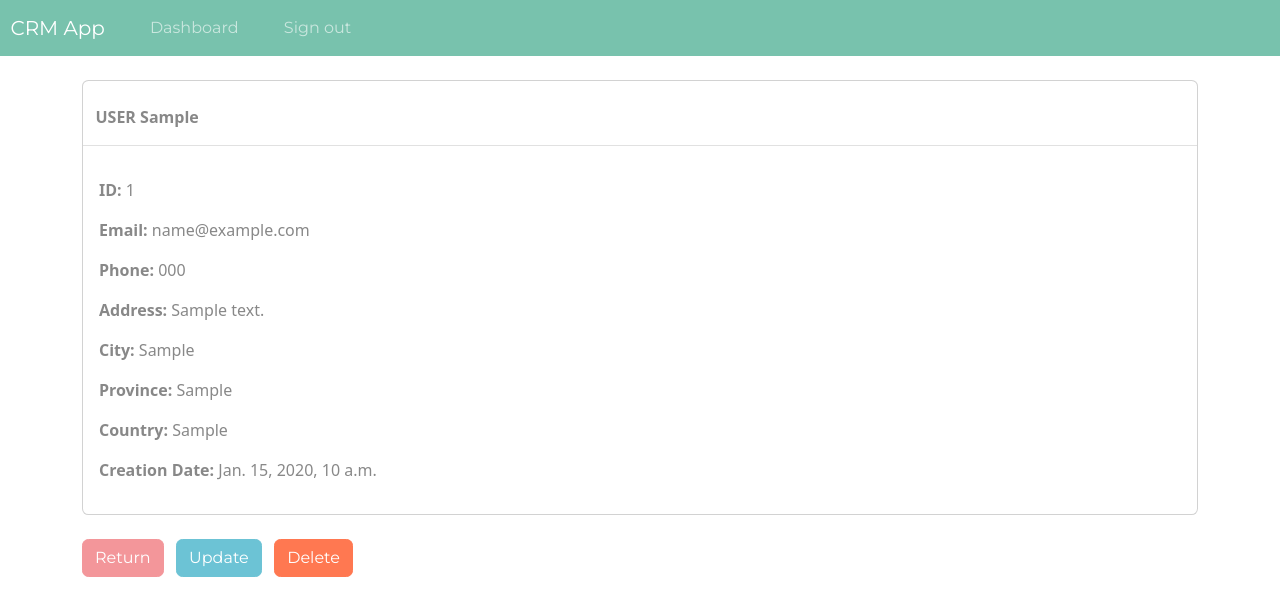
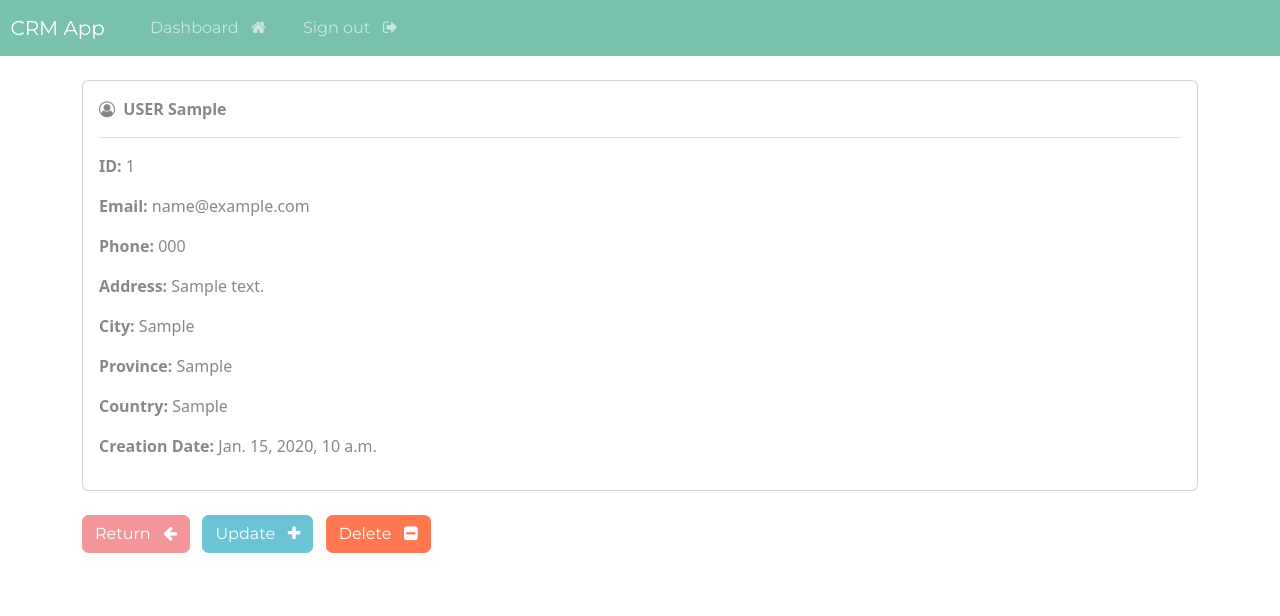
Before and after one commit to ersensarioglu/crmapp, a Django app: page /record/1 in a window 1280 px wide. Shown: the top 616 px of the page. Run offline with Django 5.2, Linux system fonts and the light colour scheme; a user stored in the database is signed in; tables that the repository leaves empty hold one stand-in row (values such as "Sample post").

Commit message:
tidy up to look nicer

```diff
--- a/website/webapp/templates/webapp/base.html
+++ b/website/webapp/templates/webapp/base.html
@@ -8,6 +8,7 @@
         <title>My CRM App</title>
         <link rel="stylesheet" type="text/css" href="https://bootswatch.com/5/minty/bootstrap.min.css">
         <link rel="stylesheet" type="text/css" href="{% static 'css/styles.css' %}">
+        <link rel="stylesheet" href="https://cdnjs.cloudflare.com/ajax/libs/font-awesome/4.7.0/css/font-awesome.min.css">
     </head>
     <body>
         {% include 'webapp/navbar.html' %}
--- a/website/webapp/templates/webapp/dashboard.html
+++ b/website/webapp/templates/webapp/dashboard.html
@@ -2,7 +2,7 @@
 {% block content %}
 <h5> Welcome to the dashboard page, {{user}}!</h5>
 <hr>
-<a class="btn btn-outline-primary btn-sm" href="{% url 'create-record' %}"> Create a new record </a>
+<a class="btn btn-outline-primary btn-sm" href="{% url 'create-record' %}"> Create a new record &nbsp; <i class="fa fa-plus-circle" aria-hidden="true"></i> </a>
 <hr>
 <table class="table table-hover table-bordered">
     <thead class="table-light">
@@ -32,7 +32,7 @@
             <td>{{record.province}}</td>
             <td>{{record.country}}</td>
             <td>{{record.creation_date}}</td>
-            <td><a href="{% url 'record' record.id %}"> Click me </a></td>
+            <td><a href="{% url 'record' record.id %}" class="btn btn-success btn-sm"> <i class="fa fa-eye" aria-hidden="true"></i> </a></td>
         </tr>
         {% endfor %}
     </tbody>
--- a/website/webapp/templates/webapp/index.html
+++ b/website/webapp/templates/webapp/index.html
@@ -10,7 +10,7 @@
         <h5> Keep track of records</h5>
         <hr>
         <br>
-        <a class="btn btn-primary" type="button" href="{% url 'register' %}"> Create your account </a>
+        <a class="btn btn-primary" type="button" href="{% url 'register' %}"> Create your account &nbsp; <i class="fa fa-user-plus" aria-hidden="true"></i> </a>
     </div>
 </body>
 {% endblock %}
--- a/website/webapp/templates/webapp/my-login.html
+++ b/website/webapp/templates/webapp/my-login.html
@@ -8,9 +8,11 @@
         <br>
         <form method="POST" autocomplete="off">
             {% csrf_token %}
-            {{form|crispy}}
+            {{form.username|as_crispy_field}}
             <br>
-            <button type="submit" class="btn btn-primary w-100 btn-block p-2"> Login </button>
+            {{form.password|as_crispy_field}}
+            <br>
+            <button type="submit" class="btn btn-primary w-100 btn-block p-2"> Login &nbsp; <i class="fa fa-key" aria-hidden="true"></i> </button>
         </form>
         <br>
         <div class="text-center">
--- a/website/webapp/templates/webapp/navbar.html
+++ b/website/webapp/templates/webapp/navbar.html
@@ -55,7 +55,7 @@
 
         <li class="nav-item">
 
-          <a class="nav-link" href="{% url 'register' %}"> Register </a>
+          <a class="nav-link" href="{% url 'register' %}"> Register &nbsp; <i class="fa fa-user" aria-hidden="true"></i></a>
 
         </li>
 
@@ -65,7 +65,7 @@
 
         <li class="nav-item">
 
-          <a class="nav-link" href="{% url 'my-login' %}">Login</a>
+          <a class="nav-link" href="{% url 'my-login' %}">Login &nbsp; <i class="fa fa-key" aria-hidden="true"></i></a>
 
         </li>
 
--- a/website/webapp/templates/webapp/view-record.html
+++ b/website/webapp/templates/webapp/view-record.html
@@ -1,14 +1,13 @@
 {% extends 'webapp/base.html' %}
 {% block content %}
 <div class="card">
-    <strong>
-        <br>
-        &nbsp;&nbsp;
-        {{record.last_name|upper}}
-        {{record.first_name}}
-    </strong>
-    <hr>
     <div class="card-body">
+        <i class="fa fa-user-circle-o" aria-hidden="true"></i>&nbsp;
+        <strong>
+            {{record.last_name|upper}}
+            {{record.first_name}}
+        </strong>
+        <hr>
         <p><strong>ID: </strong> {{record.id}} </p>
         <p><strong>Email: </strong> {{record.email}} </p>
         <p><strong>Phone: </strong> {{record.phone}} </p>
@@ -20,9 +19,9 @@
     </div>
 </div>
 <br>
-<a href="{% url 'dashboard' %}" class="btn btn-secondary"> Return </a>
+<a href="{% url 'dashboard' %}" class="btn btn-secondary"> Return &nbsp; <i class="fa fa-arrow-left" aria-hidden="true"></i></a>
 &nbsp;
-<a href="{% url 'update-record' record.id %}" class="btn btn-info"> Update </a>
+<a href="{% url 'update-record' record.id %}" class="btn btn-info"> Update &nbsp; <i class="fa fa-plus" aria-hidden="true"></i></a>
 &nbsp;
-<a href="{% url 'delete-record' record.id %}" class="btn btn-danger"> Delete </a>
+<a href="{% url 'delete-record' record.id %}" class="btn btn-danger"> Delete &nbsp; <i class="fa fa-minus-square" aria-hidden="true"></i></a>
 {% endblock %}
```
Also changed, not shown: website/webapp/templates/webapp/create-record.html (+18 -2 lines), website/webapp/templates/webapp/register.html (+6 -2 lines), website/webapp/templates/webapp/update-record.html (+18 -2 lines).
